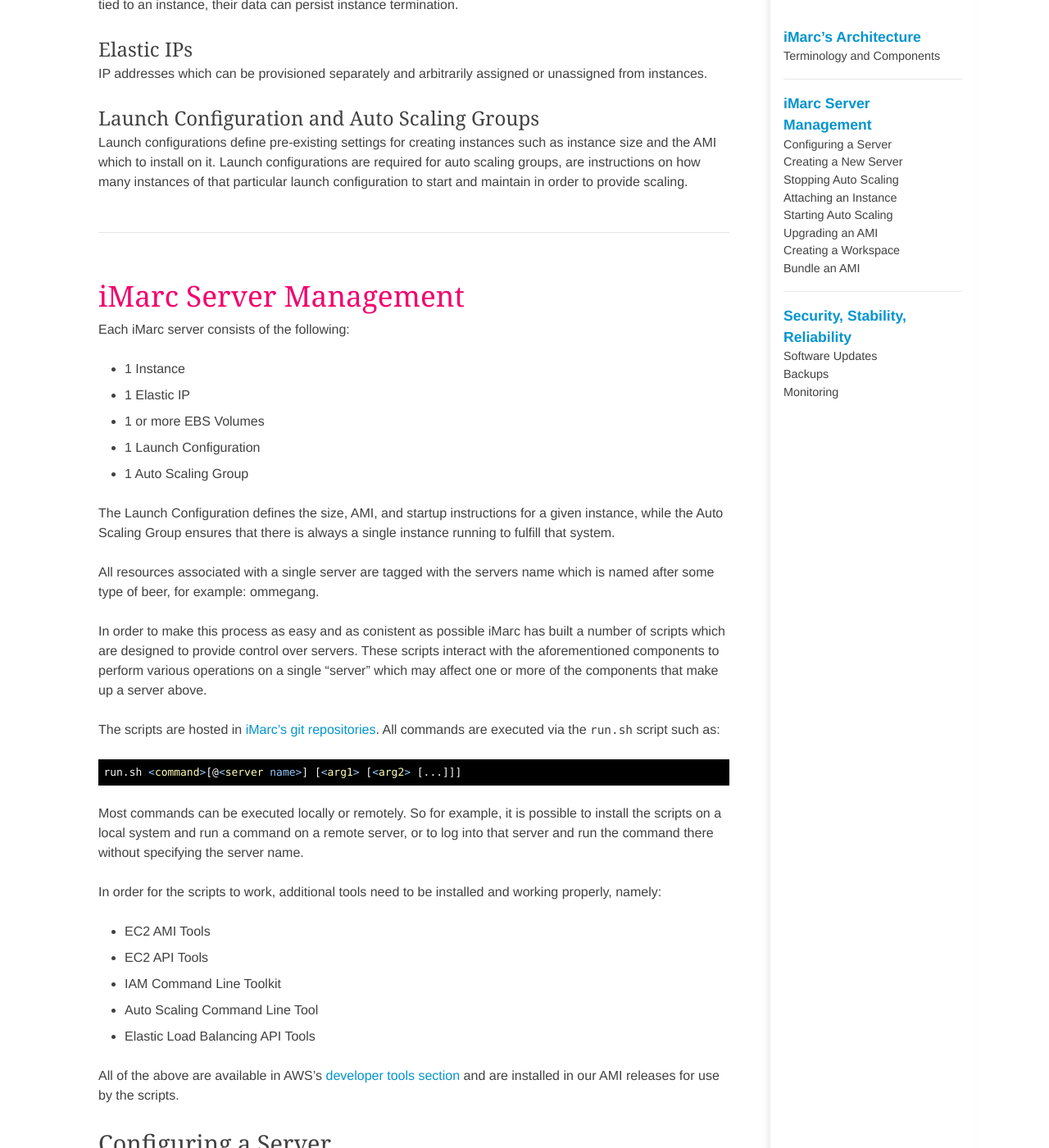
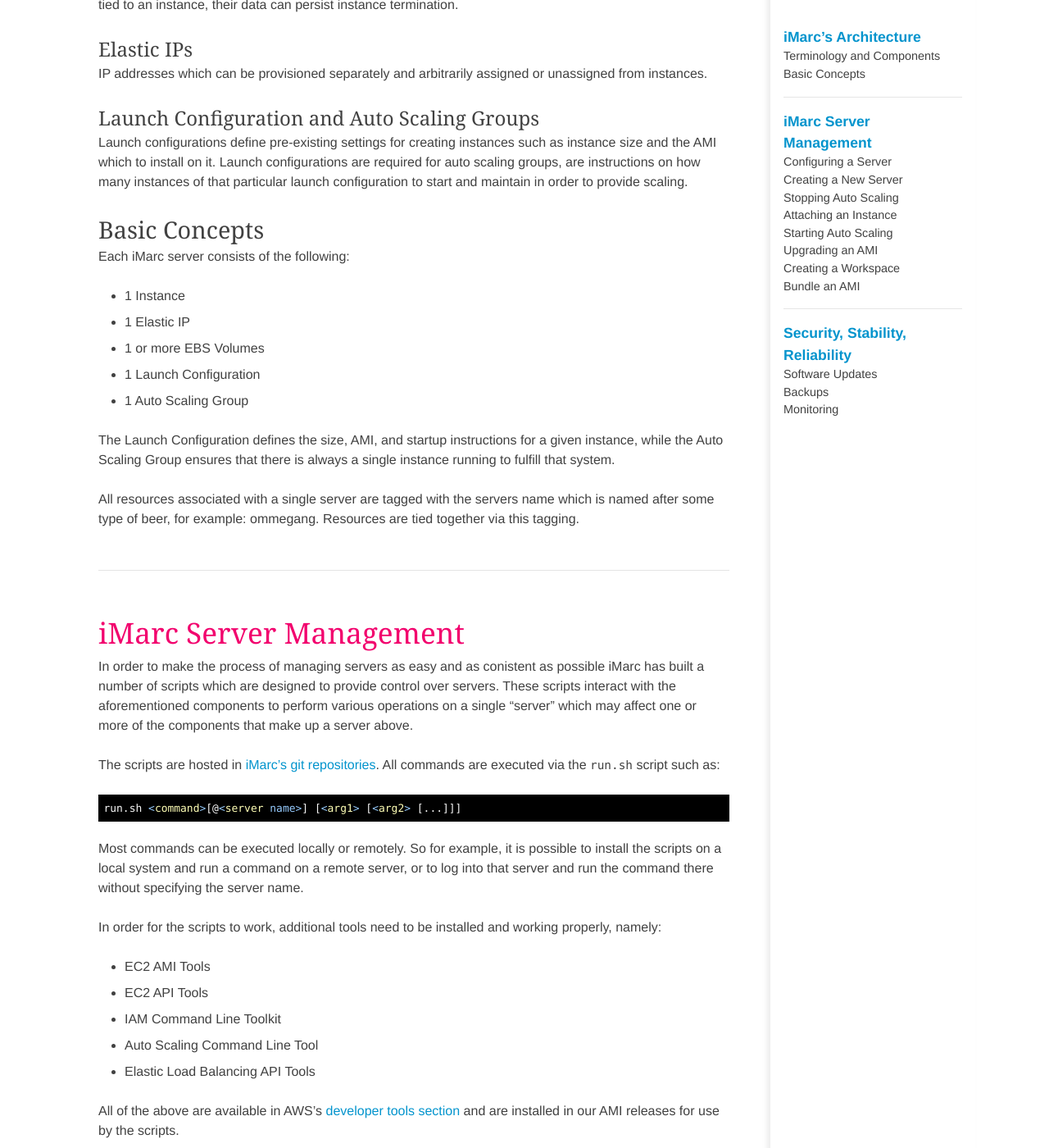
Before and after one commit to imarc/handbook, a Jekyll site: the page built from servers.markdown, in a window 1280 px wide and 1400 px high, scrolled down 1208 px. Shown: the whole window at 82% size. Built offline with Jekyll 4.4.1, drawn with Linux system fonts in a browser that asks for light colours; nearby versions of some CDN libraries; some web fonts are replaced.

Commit message:
Minor change in server basic architecture placement

```diff
--- a/servers.markdown
+++ b/servers.markdown
@@ -42,7 +42,7 @@
 
 Launch configurations define pre-existing settings for creating instances such as instance size and the AMI which to install on it.  Launch configurations are required for auto scaling groups, are instructions on how many instances of that particular launch configuration to start and maintain in order to provide scaling.
 
-## iMarc Server Management
+### Basic Concepts
 
 Each iMarc server consists of the following:
 
@@ -54,9 +54,12 @@
 
 The Launch Configuration defines the size, AMI, and startup instructions for a given instance, while the Auto Scaling Group ensures that there is always a single instance running to fulfill that system.
 
-All resources associated with a single server are tagged with the servers name which is named after some type of beer, for example: ommegang.
+All resources associated with a single server are tagged with the servers name which is named after some type of beer, for example: ommegang.  Resources are tied together via this tagging.
 
-In order to make this process as easy and as conistent as possible iMarc has built a number of scripts which are designed to provide control over servers.  These scripts interact with the aforementioned components to perform various operations on a single "server" which may affect one or more of the components that make up a server above.
+
+## iMarc Server Management
+
+In order to make the process of managing servers as easy and as conistent as possible iMarc has built a number of scripts which are designed to provide control over servers.  These scripts interact with the aforementioned components to perform various operations on a single "server" which may affect one or more of the components that make up a server above.
 
 The scripts are hosted in [iMarc's git repositories](http://gitlab.imarc.net/imarc/aws-scripts).  All commands are executed via the `run.sh` script such as:
 
```
